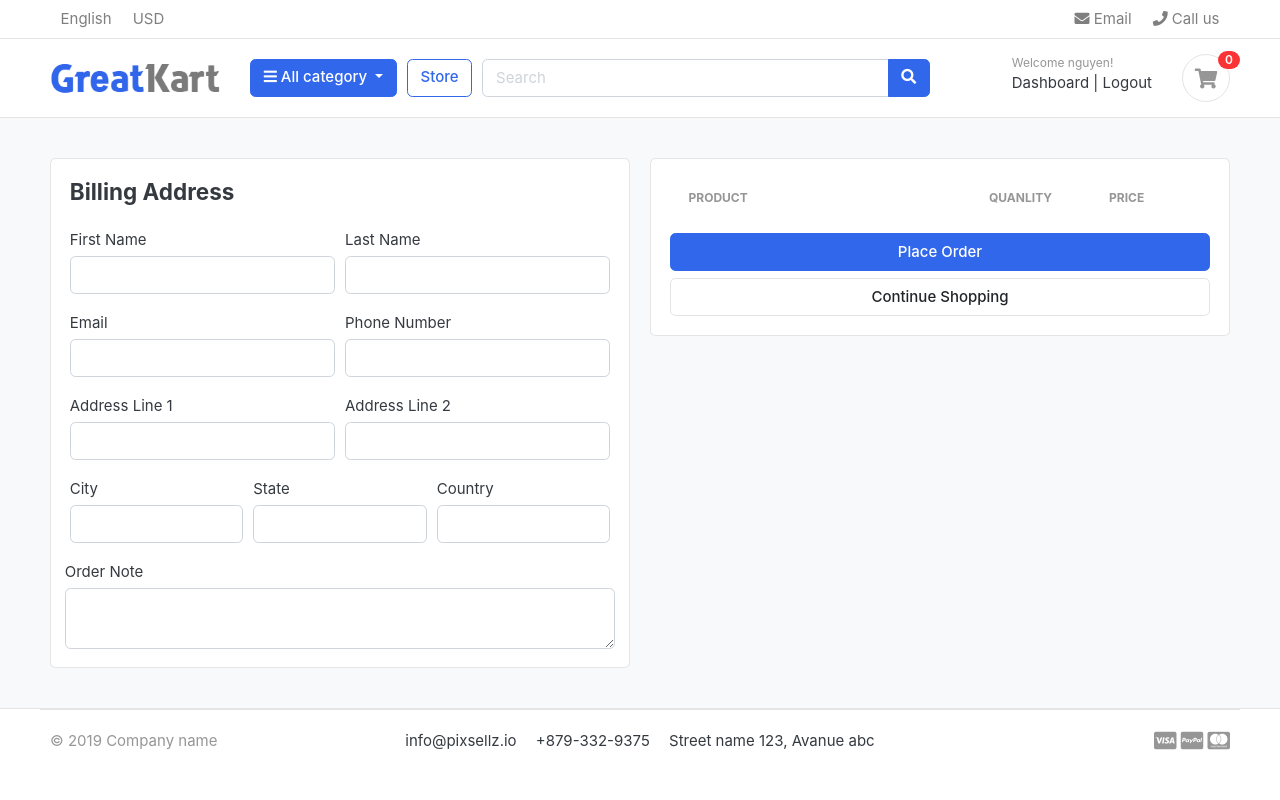
After one commit to user19522442/doan, a Django app: page /cart/checkout/ in a window 1280 px wide. The commit adds this page. Run offline with Django 4.2, Linux system fonts and the light colour scheme; a user stored in the database is signed in; data comes from the database, SQL or seed files in the repository; both versions use the stored data as it was after the commit; lists and menus that the app fills with data are empty; some libraries are stand-ins or nearby versions; some web fonts are replaced.

Commit message:
Fix when user login at add cart, remove cart, remove cart item

```diff
--- a/GreatKart/carts/admin.py
+++ b/GreatKart/carts/admin.py
@@ -1,6 +1,10 @@
 from django.contrib import admin
 from .models import Cart,CartItem
 # Register your models here.
+
+"""
+định dạng hiển thị thông tin trong tran quản trị
+"""
 class CartAdmin(admin.ModelAdmin):
     list_display =('cart_id','date_added')
 
--- a/GreatKart/carts/context_processors.py
+++ b/GreatKart/carts/context_processors.py
@@ -1,5 +1,9 @@
 from .models import Cart,CartItem
 from carts.views import _cart_id
+
+"""đềm số lượng sản phẩm có trong giỏ hàng khi người dùng đã đăng nhập,
+
+    nếu không có thì trả về 0"""
 def counter(request):
     cart_count = 0
     if 'admin' in request.path:
@@ -7,7 +11,10 @@ def counter(request):
     else:
         try:
             cart = Cart.objects.filter(cart_id= _cart_id(request))
-            cart_items = CartItem.objects.all().filter(cart = cart[:1])
+            if request.user.is_authenticated:
+                cart_items = CartItem.objects.all().filter(user=request.user)
+            else:
+                cart_items = CartItem.objects.all().filter(cart=cart[:1])
             for cart_item in cart_items:
                 cart_count += cart_item.quality
         except Cart.DoesNotExist:
--- a/GreatKart/carts/models.py
+++ b/GreatKart/carts/models.py
@@ -1,5 +1,6 @@
 from django.db import models
 from store.models import Product,Variation
+from accounts.models import Account
 # Create your models here.
 # create a class Cart
 class Cart(models.Model):
@@ -12,9 +13,10 @@ class Cart(models.Model):
 
 # create class CartItem
 class CartItem(models.Model):
+    user = models.ForeignKey(Account, on_delete=models.CASCADE, null=True)
     product = models.ForeignKey(Product, on_delete= models.CASCADE)
     variations = models.ManyToManyField(Variation,blank=True)
-    cart    = models.ForeignKey(Cart, on_delete= models.CASCADE)
+    cart    = models.ForeignKey(Cart, on_delete= models.CASCADE,null=True)
     quality = models.IntegerField()
     is_active = models.BooleanField(default=True)
 
--- a/GreatKart/carts/urls.py
+++ b/GreatKart/carts/urls.py
@@ -5,4 +5,5 @@ urlpatterns = [
     path('add_cart/<int:product_id>/', views.add_cart, name ="add_cart"),
     path('remove_cart/<int:product_id>/<int:cart_item_id>', views.remove_cart, name ="remove_cart"),
     path('remove_cart_item/<int:product_id>/<int:cart_item_id>', views.remove_cart_item, name ="remove_cart_item"),
+    path('checkout/',views.checkout, name= "checkout")
 ]
--- a/GreatKart/carts/views.py
+++ b/GreatKart/carts/views.py
@@ -3,86 +3,161 @@ from django.http import HttpResponse
 from store.models import Product,Variation
 from .models import Cart, CartItem
 from django.core.exceptions import ObjectDoesNotExist
-
+from django.contrib.auth.decorators import login_required
 
 # Create your views here.
+"""
+tạo một giỏ hàng từ session trên website,
+kiểm tra nếu không phải giỏ hàng thì khởi tạo,
+trả về cart
+"""
 def _cart_id(request):
     cart = request.session.session_key
     if not cart:
         cart = request.session.create()
     return cart
 
+"""
+muốn thêm sản phẩm vào giỏ hàng thì truyền request và mã sản phẩm product_id,
+chúng ta sẽ lấy sản phẩm theo mã, kiểm tra xem form thêm vào giỏ hàng có phải POST?
+nếu phải thì lấy key và value của request sau đó kiểm tra xem thông tin về màu sắc và size áo,
+và chúng ta bắt đầu lấy giỏ hàng theo id, nếu giỏ hàng không tồn tại thì tạo cái mới với session
 
+"""
 # Thêm hàng vào giỏ hàng
 def add_cart(request, product_id):
+    current_user = request.user
     product = Product.objects.get(id=product_id)  # lấy sản phẩm
-    product_variation = []
-    if request.method == 'POST':
-        for item in request.POST:
-            key = item
-            value = request.POST[key]
+    if current_user.is_authenticated:
+        product_variation = []
+        if request.method == 'POST':
+            for item in request.POST:
+                key = item
+                value = request.POST[key]
 
-            try:
-                variation = Variation.objects.get(product = product,variation_category__iexact= key,variation_value__iexact =value)
-                product_variation.append(variation)
-            except:
-                pass
+                try:
+                    variation = Variation.objects.get(product = product,variation_category__iexact= key,variation_value__iexact =value)
+                    product_variation.append(variation)
+                except:
+                    pass
 
-    try:
-        cart = Cart.objects.get(
-            cart_id=_cart_id(request)
-        )  # lấy giỏ hàng sử dụng cart_id trên session
-    except Cart.DoesNotExist:
-        cart = Cart.objects.create(cart_id=_cart_id(request))
-    cart.save()
+        is_cart_item_exists = CartItem.objects.filter(product=product, user =current_user).exists()
+        if is_cart_item_exists:
+            cart_item = CartItem.objects.filter(product=product,user =current_user)
+            ex_var_list = []
+            id = []
+            for item in cart_item:
+                existing_variation = item.variations.all()
+                ex_var_list.append(list(existing_variation))
+                id.append(item.id)
 
-    is_cart_item_exists = CartItem.objects.filter(product=product, cart=cart).exists()
-    if is_cart_item_exists:
-        cart_item = CartItem.objects.filter(product=product,cart=cart)
-        # có tồn tại variation hay là không -> database
-        # variation hiện tại -> product_variation
-        # item_id -> database
-        ex_var_list = []
-        id = []
-        for item in cart_item:
-            existing_variation = item.variations.all()
-            ex_var_list.append(list(existing_variation))
-            id.append(item.id)
+            if product_variation in ex_var_list:
+                # tăng số lượng quality của cart item
+                index = ex_var_list.index(product_variation)
+                item_id = id[index]
+                item = CartItem.objects.get(product=product, id = item_id)
+                item.quality += 1
+                item.save()
+            else:
+                item = CartItem.objects.create(product=product, quality =1,user=current_user)
+                # tạo một cart item mới
+                if len(product_variation)> 0:
+                    item.variations.clear()
+                    item.variations.add(*product_variation)
+            # cart_item.quality += 1
+                item.save()
+        else:
+            cart_item = CartItem.objects.create(
+                product=product,
+                quality=1,
+                user =current_user,
+            )
+            if len(product_variation)> 0:
+                cart_item.variations.clear()
+                cart_item.variations.add(*product_variation)
+            cart_item.save()
+        return redirect("cart")
+    # nếu như người dùng chưa đăng nhập
+    else:
+        product_variation = []
+        if request.method == 'POST':
+            for item in request.POST:
+                key = item
+                value = request.POST[key]
 
-        if product_variation in ex_var_list:
-            # tăng số lượng quality của cart item
-            index = ex_var_list.index(product_variation)
-            item_id = id[index]
-            item = CartItem.objects.get(product=product, id = item_id)
-            item.quality += 1
-            item.save()
+                try:
+                    variation = Variation.objects.get(product = product,variation_category__iexact= key,variation_value__iexact =value)
+                    product_variation.append(variation)
+                except:
+                    pass
+
+        try:
+            cart = Cart.objects.get(
+                cart_id=_cart_id(request)
+            )  # lấy giỏ hàng sử dụng cart_id trên session
+        except Cart.DoesNotExist:
+            cart = Cart.objects.create(cart_id=_cart_id(request))
+        cart.save()
+
+        is_cart_item_exists = CartItem.objects.filter(product=product, cart=cart).exists()
+        if is_cart_item_exists:
+            cart_item = CartItem.objects.filter(product=product,cart=cart)
+            """
+            có tồn tại variation hay là không -> database
+            variation hiện tại -> product_variation
+            item_id -> database
+            """
+
+            ex_var_list = []
+            id = []
+            for item in cart_item:
+                existing_variation = item.variations.all()
+                ex_var_list.append(list(existing_variation))
+                id.append(item.id)
+
+            if product_variation in ex_var_list:
+                # tăng số lượng quality của cart item
+                index = ex_var_list.index(product_variation)
+                item_id = id[index]
+                item = CartItem.objects.get(product=product, id = item_id)
+                item.quality += 1
+                item.save()
+            else:
+                item = CartItem.objects.create(product=product, quality =1,cart=cart)
+                # tạo một cart item mới
+                if len(product_variation)> 0:
+                    item.variations.clear()
+                    item.variations.add(*product_variation)
+            # cart_item.quality += 1
+                item.save()
         else:
-            item = CartItem.objects.create(product=product, quality =1,cart=cart)
-            # tạo một cart item mới
+            cart_item = CartItem.objects.create(
+                product=product,
+                quality=1,
+                cart=cart,
+            )
             if len(product_variation)> 0:
-                item.variations.clear()
-                item.variations.add(*product_variation)
-        # cart_item.quality += 1
-            item.save()
-    else:
-        cart_item = CartItem.objects.create(
-            product=product,
-            quality=1,
-            cart=cart,
-        )
-        if len(product_variation)> 0:
-            cart_item.variations.clear()
-            cart_item.variations.add(*product_variation)
-        cart_item.save()
-    return redirect("cart")
+                cart_item.variations.clear()
+                cart_item.variations.add(*product_variation)
+            cart_item.save()
+        return redirect("cart")
 
 
 # giảm số lượng sản phẩm
+"""
+lấy giỏ hàng theo id và trả về 404 nếu không có sản phẩm,
+kiểm tra số lượng của sản phẩm nếu lớn hơn 1 thì giảm xuống,
+nếu không thì xóa khỏi giỏ hàng và trẻ về đường dẫn trang giỏ hàng
+"""
 def remove_cart(request, product_id,cart_item_id):
-    cart = Cart.objects.get(cart_id=_cart_id(request))
+
     product = get_object_or_404(Product, id=product_id)
     try:
-        cart_item = CartItem.objects.get(product=product, cart=cart, id= cart_item_id)
+        if request.user.is_authenticated:
+            cart_item = CartItem.objects.get(product=product, user = request.user, id= cart_item_id)
+        else:
+            cart = Cart.objects.get(cart_id=_cart_id(request))
+            cart_item = CartItem.objects.get(product=product, cart=cart, id= cart_item_id)
         if cart_item.quality > 1:
             cart_item.quality -= 1
             cart_item.save()
@@ -94,21 +169,38 @@ def remove_cart(request, product_id,cart_item_id):
 
 
 # xóa sản phẩm khỏi giỏ hàng
+"""
+lấy giỏ hàng theo id và trả về 404 nếu không có sản phẩm,
+lấy ra sản phẩm trong giỏ hàng và xóa, trả về đường dẫn trang giỏ hàng
+"""
 def remove_cart_item(request, product_id,cart_item_id):
-    cart = Cart.objects.get(cart_id=_cart_id(request))
-    product = get_object_or_404(Product, id=product_id,)
-    cart_item = CartItem.objects.get(product=product, cart=cart,id=cart_item_id)
+
+    product = get_object_or_404(Product, id=product_id)
+    if request.user.is_authenticated:
+        cart_item = CartItem.objects.get(product=product, user = request.user,id=cart_item_id)
+    else:
+        cart = Cart.objects.get(cart_id=_cart_id(request))
+        cart_item = CartItem.objects.get(product=product, cart=cart,id=cart_item_id)
     cart_item.delete()
     return redirect("cart")
 
 
 # lấy ra giá, tiền hàng và sản phẩm
+"""
+lấy ra giỏ hàng theo id và filter những sản phẩm có trong giỏ hàng,
+total là tiền phải trả theo từng sản phẩm, quality là số lượng sản phẩm,
+tax là tiền thuế, grand_total là tổng tiền phải trả bao gồm thuế,
+và sau đó truyền các bieiesn vào trang cart.html
+"""
 def cart(request, total=0, quality=0, cart_items=None):
     try:
         tax = 0
         grand_total = 0
-        cart = Cart.objects.get(cart_id=_cart_id(request))
-        cart_items = CartItem.objects.filter(cart=cart, is_active=True)
+        if request.user.is_authenticated:
+            cart_items = CartItem.objects.filter(user =request.user, is_active=True)
+        else:
+            cart = Cart.objects.get(cart_id=_cart_id(request))
+            cart_items = CartItem.objects.filter(cart=cart, is_active=True)
         for cart_item in cart_items:
             total += cart_item.product.price * cart_item.quality
             quality += cart_item.quality
@@ -124,3 +216,36 @@ def cart(request, total=0, quality=0, cart_items=None):
         "grand_total": grand_total,
     }
     return render(request, "store/cart.html", context)
+
+@login_required(login_url='login')
+
+def checkout(request, total=0, quality=0, cart_items=None):
+    """
+    kiểm tra xem người dùng đã đăng nhập hay chưa, nếu đã đăng nhập thì lấy mã giỏ hàng
+    dựa trên user, không thì lấy mã giỏ hàng ở trên session cách tính tương tự như
+    phần giỏ hàng
+    """
+    try:
+        tax = 0
+        grand_total = 0
+        if request.user.is_authenticated:
+            cart_items = CartItem.objects.filter(user=request.user, is_active=True)
+        else:
+            cart = Cart.objects.get(cart_id=_cart_id(request))
+            cart_items = CartItem.objects.filter(cart=cart, is_active=True)
+        for cart_item in cart_items:
+            total += (cart_item.product.price * cart_item.quality)
+            quality += cart_item.quality
+        tax = (2 * total)/100
+        grand_total = total + tax
+    except ObjectDoesNotExist:
+        pass #just ignore
+
+    context = {
+        'total': total,
+        'quality': quality,
+        'cart_items': cart_items,
+        'tax'       : tax,
+        'grand_total': grand_total,
+    }
+    return render(request, 'store/checkout.html', context)
--- a/GreatKart/category/context_processors.py
+++ b/GreatKart/category/context_processors.py
@@ -1,5 +1,7 @@
 from .models import Category
-
+"""
+đưa ra toàn bộ sản phẩm
+"""
 def menu_links(request):
     links = Category.objects.all()
     return dict(links = links)
--- a/GreatKart/templates/store/cart.html
+++ b/GreatKart/templates/store/cart.html
@@ -104,7 +104,7 @@
                 <p class="text-center mb-3">
                     <img src="{% static './images/misc/payments.png' %}" height="26">
                 </p>
-                <a href="./place-order.html" class="btn btn-primary btn-block"> Checkout </a>
+                <a href="{% url 'checkout' %}" class="btn btn-primary btn-block"> Checkout </a>
                 <a href="{% url 'store'%}" class="btn btn-light btn-block">Continue Shopping</a>
             </div> <!-- card-body.// -->
             </div> <!-- card.// -->
--- /dev/null
+++ b/GreatKart/templates/store/checkout.html
@@ -0,0 +1,140 @@
+{% extends 'base.html' %}
+{% load static %}
+
+{% block content %}
+
+
+<section class="section-content padding-y bg">
+<div class="container">
+
+<!-- ============================ COMPONENT 1 ================================= -->
+
+<div class="row">
+	<aside class="col-lg-6">
+<div class="card">
+  <div class="card-body">
+    <h4 class="card-title mb-4">Billing Address</h4>
+    <form action="" method="POST">
+      {% csrf_token %}
+      <div class="form-row">
+        <div class="col form-group">
+          <label for="">First Name</label>
+          <input type="text" name="first_name" class="form-control" required>
+        </div>
+        <div class="col form-group">
+          <label for="">Last Name</label>
+          <input type="text" name="last_name" class="form-control" required>
+        </div>
+      </div>
+      <div class="form-row">
+        <div class="col form-group">
+          <label for="">Email</label>
+          <input type="email" name="email" class="form-control" required>
+        </div>
+        <div class="col form-group">
+          <label for="">Phone Number</label>
+          <input type="text" name="phone" class="form-control" required>
+        </div>
+      </div>
+      <div class="form-row">
+        <div class="col form-group">
+          <label for="">Address Line 1</label>
+          <input type="text" name="address_line_1" class="form-control" required>
+        </div>
+        <div class="col form-group">
+          <label for="">Address Line 2</label>
+          <input type="text" name="address_line_2" class="form-control">
+        </div>
+      </div>
+      <div class="form-row">
+        <div class="col form-group">
+          <label for="">City</label>
+          <input type="text" name="city" class="form-control" required>
+        </div>
+        <div class="col form-group">
+          <label for="">State</label>
+          <input type="text" name="state" class="form-control" required>
+        </div>
+        <div class="col form-group">
+          <label for="">Country</label>
+          <input type="text" name="country" class="form-control" required>
+        </div>
+        </div>
+        <div class="form-row">
+          <label for="">Order Note</label>
+          <textarea name="order_note" rows="2" class="form-control"></textarea>
+        </div>
+
+
+  </div>
+</div> <!-- card.// -->
+
+	</aside> <!-- col.// -->
+	<aside class="col-lg-6">
+
+		<div class="card">
+		<div class="card-body">
+      <table class="table table-borderless table-shopping-cart">
+      <thead class="text-muted">
+      <tr class="small text-uppercase">
+        <th scope="col">Product</th>
+        <th scope="col" width="120">Quanlity</th>
+        <th scope="col" width="120">Price</th>
+
+      </tr>
+      </thead>
+      <tbody>
+
+      {% for cart_item in cart_items %}
+      <tr>
+      	<td>
+      		<figure class="itemside align-items-center">
+      			<div class="aside"><img src="{{ cart_item.product.images.url }}" class="img-sm"></div>
+      			<figcaption class="info">
+      				<a href="{{ cart_item.product.get_url }}" class="title text-dark">{{ cart_item.product.product_name }}</a>
+      				<p class="text-muted small">
+      					{% if cart_item.variations.all %}
+      						{% for item in cart_item.variations.all %}
+      							{{ item.variation_category | capfirst }} : {{ item.variation_value | capfirst }} <br>
+      						{% endfor %}
+      					{% endif %}
+      				</p>
+      			</figcaption>
+      		</figure>
+      	</td>
+      	<td>
+      		<!-- col.// -->
+      				<label for="">{{cart_item.quality}}</label>
+      	</td>
+      	<td>
+      		<div class="price-wrap">
+      			<var class="price">$ {{ cart_item.sub_total }}</var>
+      			<small class="text-muted"> $ {{ cart_item.product.price }} each </small>
+      		</div> <!-- price-wrap .// -->
+      	</td>
+
+      </tr>
+      {% endfor %}
+
+      </tbody>
+      </table>
+
+      <button type="submit" name="submit" class="btn btn-primary btn-block">Place Order</button>
+			<a href="{% url 'store' %}" class="btn btn-light btn-block">Continue Shopping</a>
+      </form>
+		</div> <!-- card-body.// -->
+		</div> <!-- card.// -->
+
+
+</aside> <!-- col.// -->
+
+
+</div> <!-- row.// -->
+
+<!-- ============================ COMPONENT 1 END .// ================================= -->
+
+</div> <!-- container .//  -->
+</section>
+<!-- ========================= SECTION CONTENT END// ========================= -->
+
+{% endblock %}
```
Also changed, not shown: GreatKart/accounts/views.py (+74 -1 lines), GreatKart/carts/migrations/0003_auto_20230523_1750.py (added), GreatKart/db.sqlite3.
